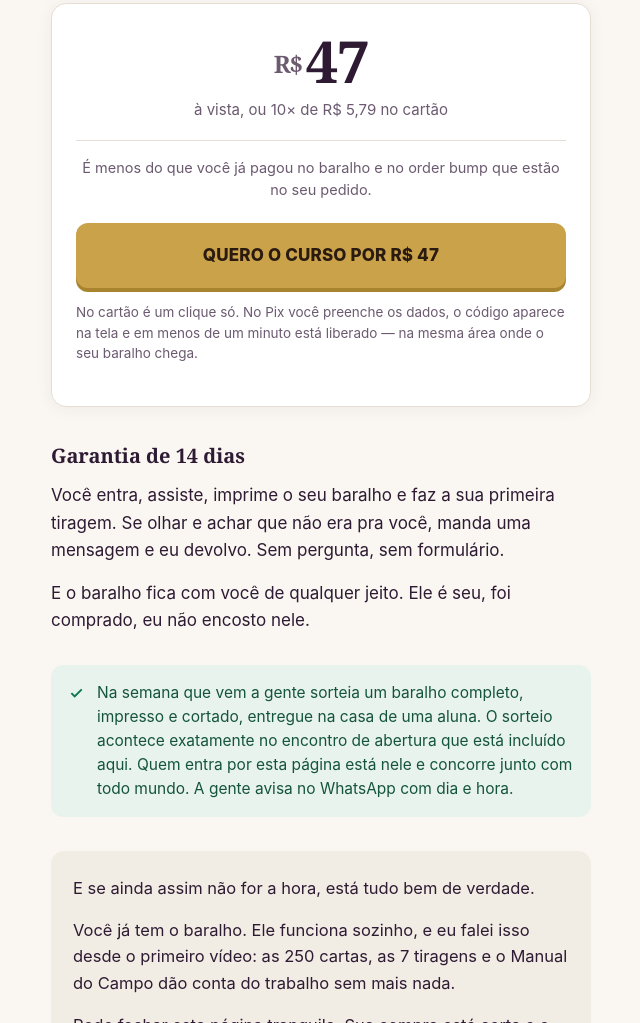
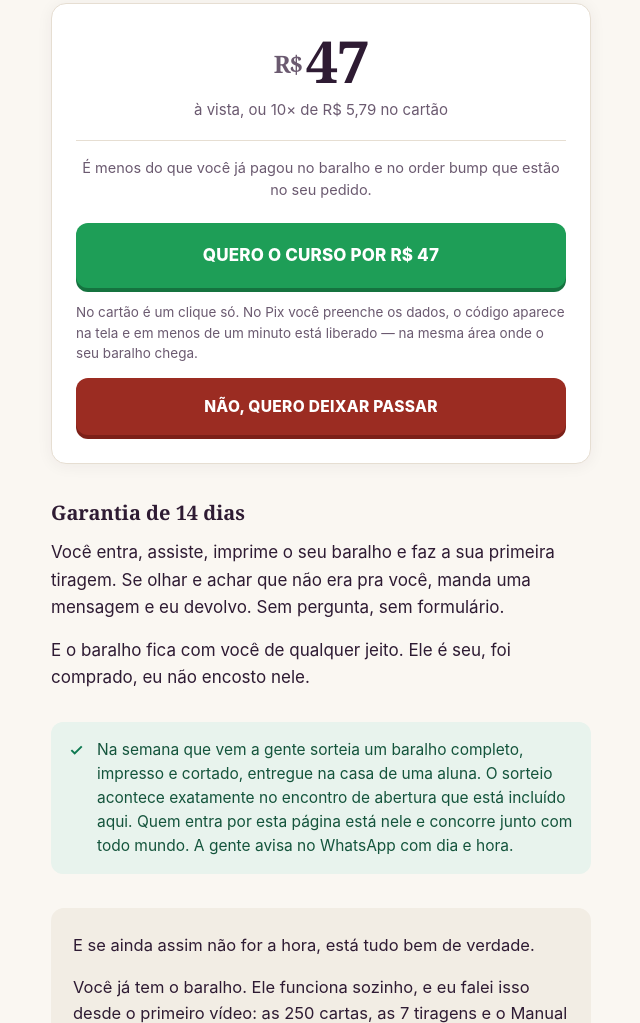
Before and after one commit to lowguerra1-pixel/baralhoconst, a plain HTML site: page dw2/index.html in a window 1280 px wide. Shown: the part 1021-2044 px from the top of the page, without its empty margins (319-959 px from the left). Drawn offline with Linux system fonts and the light colour scheme.

Commit message:
feat(dw2): CTA de compra verde + botão de recusa vermelho 'NÃO, QUERO DEIXAR PASSAR'
Co-Authored-By: Claude Opus 4.8 <noreply@anthropic.com>

```diff
--- a/dw2/index.html
+++ b/dw2/index.html
@@ -20,7 +20,11 @@ window.CFG = {
 
   // Link discreto de "já comprei, quero acessar" no rodapé.
   // Vazio = o link não existe. A copy já diz que o acesso chega por e-mail.
-  MEMBROS_URL: ""
+  MEMBROS_URL: "",
+
+  // Para onde vai o "NÃO, QUERO DEIXAR PASSAR" (recusa final).
+  // Ex.: sua página de obrigado / área de membros. Ajuste para a sua.
+  NO_THANKS_URL: "/obrigado/"
 };
 </script>
 
@@ -33,6 +37,9 @@ window.CFG = {
   --gold-dark:#A9842F;
   --ok:#0F7A52;
   --no:#9B2C22;
+  --no-dark:#7C2018;
+  --buy:#1E9E57;
+  --buy-dark:#15733F;
   --line:#E6DED2;
 }
 *{box-sizing:border-box;margin:0;padding:0}
@@ -123,14 +130,24 @@ ul.no li:before{content:"\2715";background:#F6E7E5;color:var(--no);font-size:11p
 
 .cta{
   display:block;width:100%;
-  background:var(--gold);color:#2A1A10;
+  background:var(--buy);color:#fff;
   border:0;border-radius:12px;padding:19px 18px;
   font-size:17px;font-weight:800;letter-spacing:.01em;
   text-align:center;text-decoration:none;
-  box-shadow:0 4px 0 var(--gold-dark);cursor:pointer;
+  box-shadow:0 4px 0 var(--buy-dark);cursor:pointer;
   margin-top:22px;
 }
-.cta:active{transform:translateY(3px);box-shadow:0 1px 0 var(--gold-dark)}
+.cta:active{transform:translateY(3px);box-shadow:0 1px 0 var(--buy-dark)}
+.cta-no{
+  display:block;width:100%;
+  background:var(--no);color:#fff;
+  border:0;border-radius:12px;padding:16px 18px;
+  font-size:15.5px;font-weight:800;letter-spacing:.02em;
+  text-align:center;text-decoration:none;
+  box-shadow:0 4px 0 var(--no-dark);cursor:pointer;
+  margin-top:14px;
+}
+.cta-no:active{transform:translateY(3px);box-shadow:0 1px 0 var(--no-dark)}
 .pay-note{
   font-size:13.5px;color:var(--ink-soft);line-height:1.5;
   margin-top:14px;text-align:left;
@@ -219,6 +236,8 @@ ul.no li:before{content:"\2715";background:#F6E7E5;color:var(--no);font-size:11p
       No cartão é um clique só. No Pix você preenche os dados, o código aparece na
       tela e em menos de um minuto está liberado — na mesma área onde o seu baralho chega.
     </p>
+
+    <a class="cta-no" id="noThanks" href="#">NÃO, QUERO DEIXAR PASSAR</a>
   </div>
 
   <h2>Garantia de 14 dias</h2>
@@ -274,6 +293,12 @@ ul.no li:before{content:"\2715";background:#F6E7E5;color:var(--no);font-size:11p
     (window.dataLayer=window.dataLayer||[]).push({event:'cta_clique',pagina:'downsell_2'});
   });
 
+  var nt=document.getElementById('noThanks');
+  nt.href=C.NO_THANKS_URL||'#';
+  nt.addEventListener('click',function(){
+    (window.dataLayer=window.dataLayer||[]).push({event:'recusa_clique',pagina:'downsell_2'});
+  });
+
   if(C.MEMBROS_URL){
     mb.href=C.MEMBROS_URL;
     mb.addEventListener('click',function(){
```
